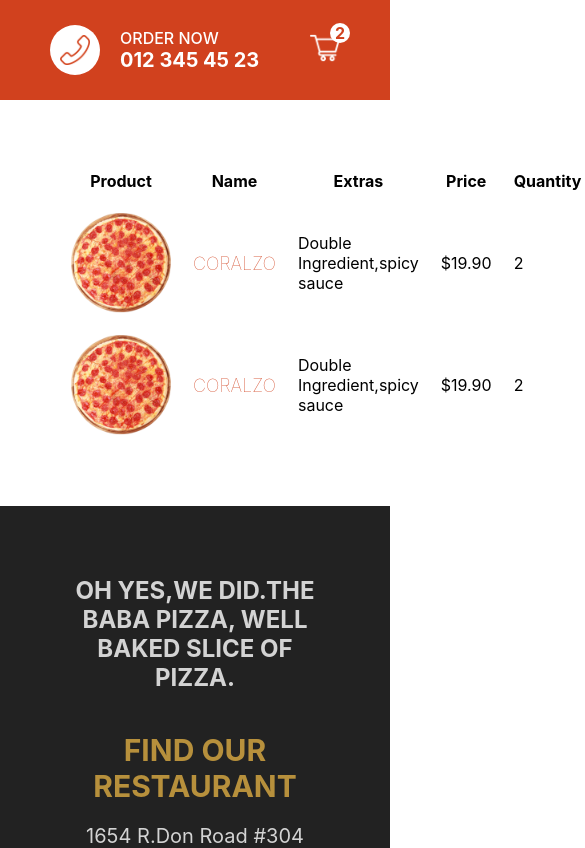
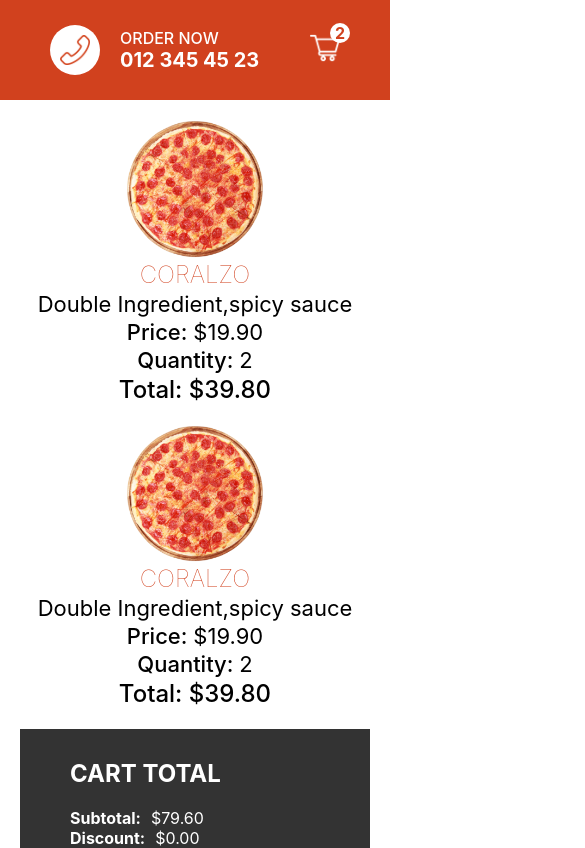
Before and after one commit to elcinp/nextjs-foodOrderingApp, a Next.js app: page /Cart in a window 390 px wide. Shown: the top 848 px of the page, 585 px wide, since content can reach past the window. Built offline with nearby package versions, Linux system fonts and the light colour scheme.

Commit message:
media queries added

```diff
--- a/styles/Cart.module.css
+++ b/styles/Cart.module.css
@@ -2,9 +2,11 @@
   padding: 50px;
   display: flex;
 }
+
 .left {
   flex: 2;
 }
+
 .right {
   flex: 1;
 }
@@ -14,6 +16,7 @@
   height: 100px;
   position: relative;
 }
+
 .table {
   width: 100%;
   border-spacing: 20px;
@@ -41,9 +44,11 @@
   justify-content: space-between;
   color: white;
 }
+
 .totalTextTitle {
   margin-right: 10px;
 }
+
 .button {
   height: 30px;
   color: #d1411e;
@@ -51,3 +56,61 @@
   cursor: pointer;
   margin-top: 20px;
 }
+
+@media screen and (max-width: 480px) {
+  .container {
+    flex-direction: column;
+    padding: 20px;
+  }
+
+  .table {
+    display: flex;
+    flex-direction: column;
+    align-items: center;
+    justify-content: center;
+  }
+
+  .trTitle {
+    display: none;
+  }
+
+  .tr {
+    display: flex;
+    flex-direction: column;
+    align-items: center;
+    justify-content: center;
+    margin-bottom: 20px;
+  }
+
+  .imgContainer{
+    width: 35vw;
+    height: 35vw;
+  }
+
+  .name,
+  .total {
+    font-size: 24px;
+  }
+
+  .extras,
+  .price,
+  .quantity {
+    font-size: 22px;
+  }
+
+  .price::before{
+    content: "Price: ";
+    font-weight: 500;
+  }
+  .quantity::before{
+    content: "Quantity: ";
+    font-weight: 500;
+  }
+  .total::before{
+    content: "Total: ";
+    font-weight: 500;
+  }
+  .wrapper {
+    width: 100%;
+  }
+}
```
